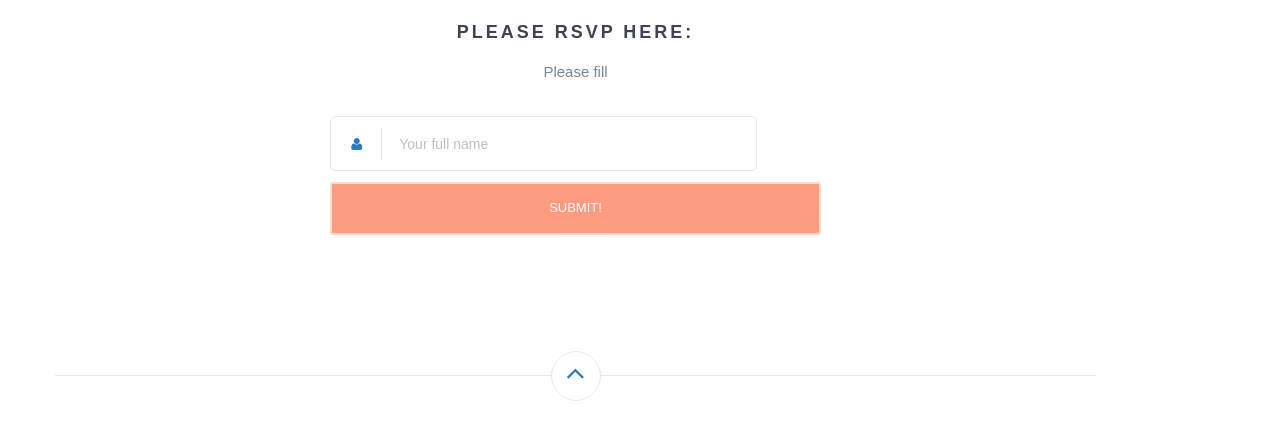
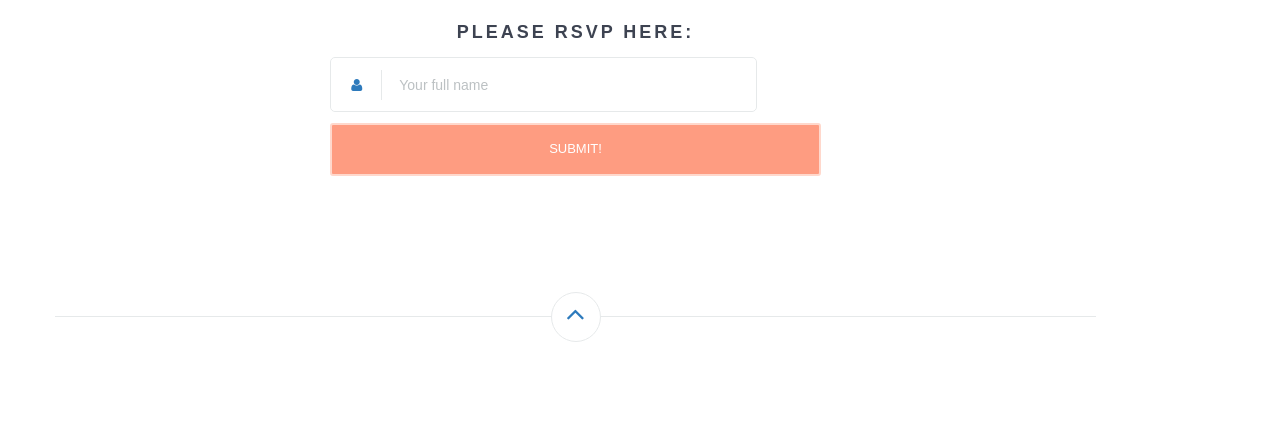
Before and after one commit to party-invite/RoxieIsOne, a website: page index.html in a window 1280 px wide. Shown: the part 1285-1724 px from the top of the page. After the commit the page ends 1697 px from the top, so only its background shows below. Drawn offline with nearby package versions, Linux system fonts and the light colour scheme; files whose address does not match are found by name; a web font is replaced by a local one.

Commit message:
removes plese fill

```diff
--- a/index.html
+++ b/index.html
@@ -158,7 +158,6 @@
         <div class="row">
             <div class="col-md-6 col-md-offset-3">
                 <h3>Please RSVP here:</h3>
-                 <p>Please fill </p>
                 <form id="rsvp-form" class="rsvp-form" data-email="ellamae207@gmail.com"
                       action="https://script.google.com/macros/s/AKfycbw_4LvkDgU1-QEBoU3H6rmxDw9fRBc3y_W1bKFv5iFuYWfWI4NBfCcllYdYOcNF5HwY/exec"
                       method="POST">
```
